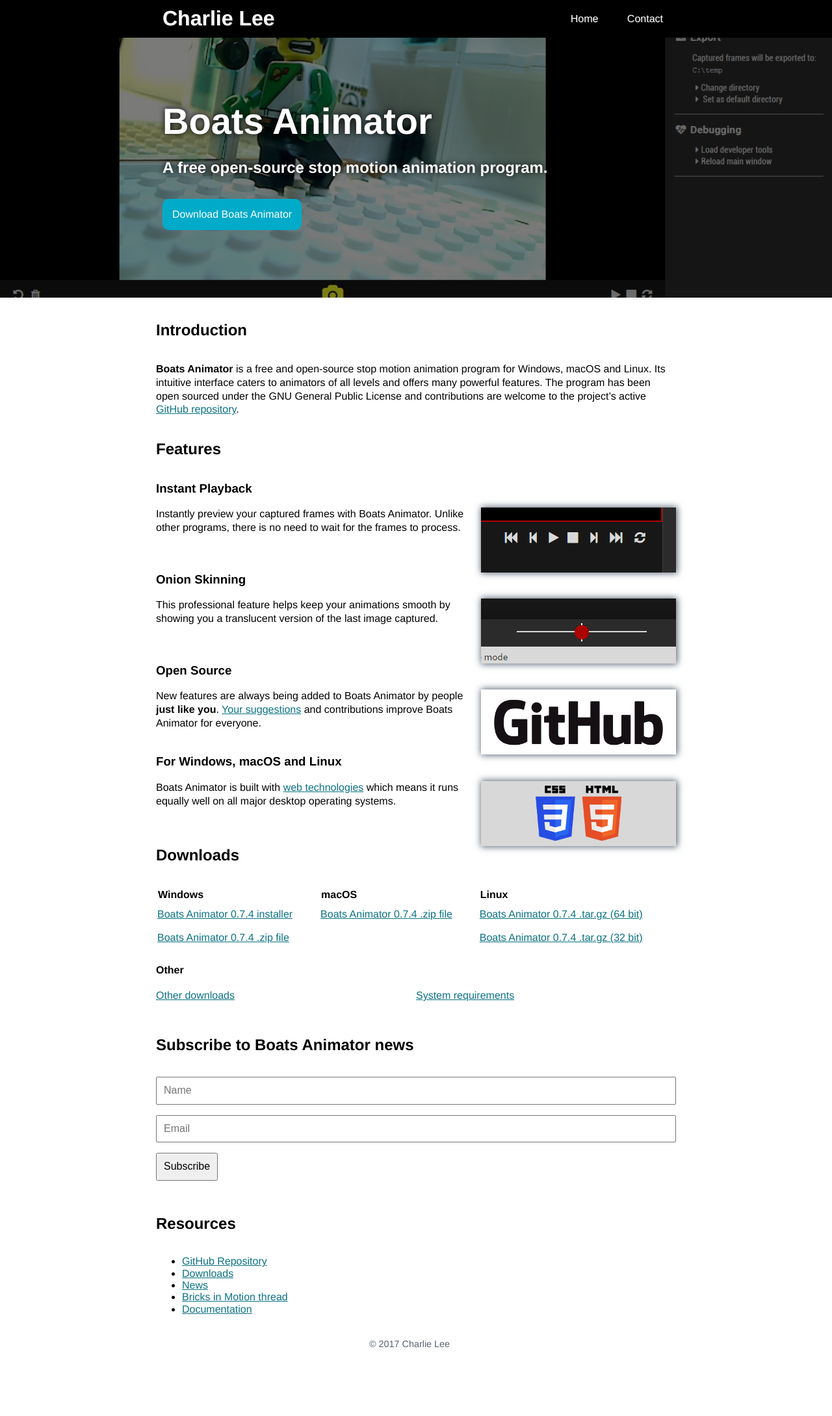
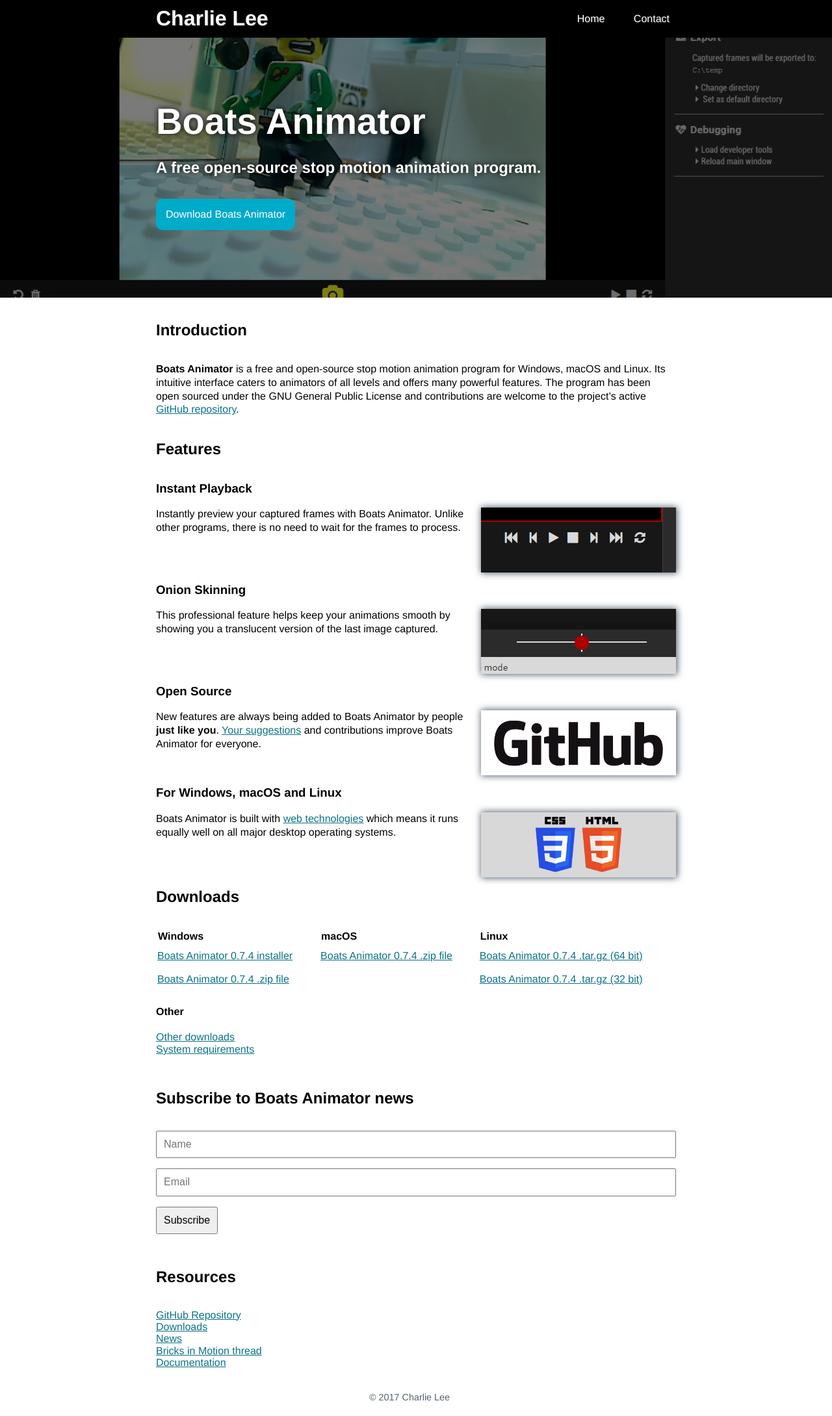
Before and after one commit to charlielee/charlielee.github.io, a Jekyll site: the page built from _projects/boats-animator.md, in a window 1280 px wide. Shown: the whole page at 65% size. Built offline with Jekyll 4.4.1, drawn with Linux system fonts in a browser that asks for light colours; before the commit the page ends 2097 px from its top, so only the background shows below that.

Commit message:
Minor CSS updates

```diff
--- a/_includes/header.html
+++ b/_includes/header.html
@@ -1,4 +1,4 @@
-<header>
+<header id="global-header">
   <nav>
     <div id="mobile-menu-toggle">|||</div>
     <div id="logo">
--- a/_projects/boats-animator.md
+++ b/_projects/boats-animator.md
@@ -54,8 +54,10 @@
 
 ## Resources
 
-* [GitHub Repository]({{ page.repository }})
-* [Downloads]({{ page.repository }}/releases)
-* [News](/category/boats-animator)
-* [Bricks in Motion thread](http://www.bricksinmotion.com/forums/topic/21891/)
-* [Documentation](http://boatsanimator.readthedocs.io)
+<ul class="plainlist">
+  <li><a href="{{ page.repository }}">GitHub Repository</a></li>
+  <li><a href="{{ page.repository }}/releases">Downloads</a></li>
+  <li><a href="/category/boats-animator">News</a></li>
+  <li><a href="http://www.bricksinmotion.com/forums/topic/21891/">Bricks in Motion thread</a></li>
+  <li><a href="http://boatsanimator.readthedocs.io/">Documentation</a></li>
+</ul>
--- a/assets/main.css
+++ b/assets/main.css
@@ -159,7 +159,7 @@
    -------------------------------- */
 
 /* ===Global header===*/
-header {
+#global-header {
   background-color: rgb(0,0,0);
 }
 
@@ -215,7 +215,6 @@
 }
 .hero header {
   background-color: transparent;
-  box-sizing: border-box;
   max-width: 800px;
   padding: 0 10px;
   width: 100%;
@@ -394,8 +393,9 @@
      -------------------------------- */
 
   article img {
+    clear: both;
     float: right;
-    margin-top: 0;
+    margin: 0 0 1em 1em;
     max-width: 100%;
     width: auto;
   }
@@ -432,7 +432,7 @@
      display: flex;
     /* Moves header contents onto one row */
     flex-flow: row wrap;
-    max-width: 800px;
+    max-width: 820px;
   }
 
   nav ul, header nav ul.visible {
@@ -504,15 +504,6 @@
     flex: 1;
   }
 
-  /* ===Plain list=== */
-  ul.plainlist {
-    display: flex;
-  }
-
-  .plainlist li {
-    flex: 1;
-  }
-
   /* 3.2. HEADERS
    -------------------------------- */
 
```
Lines whose indentation alone changed are shown as unchanged.
